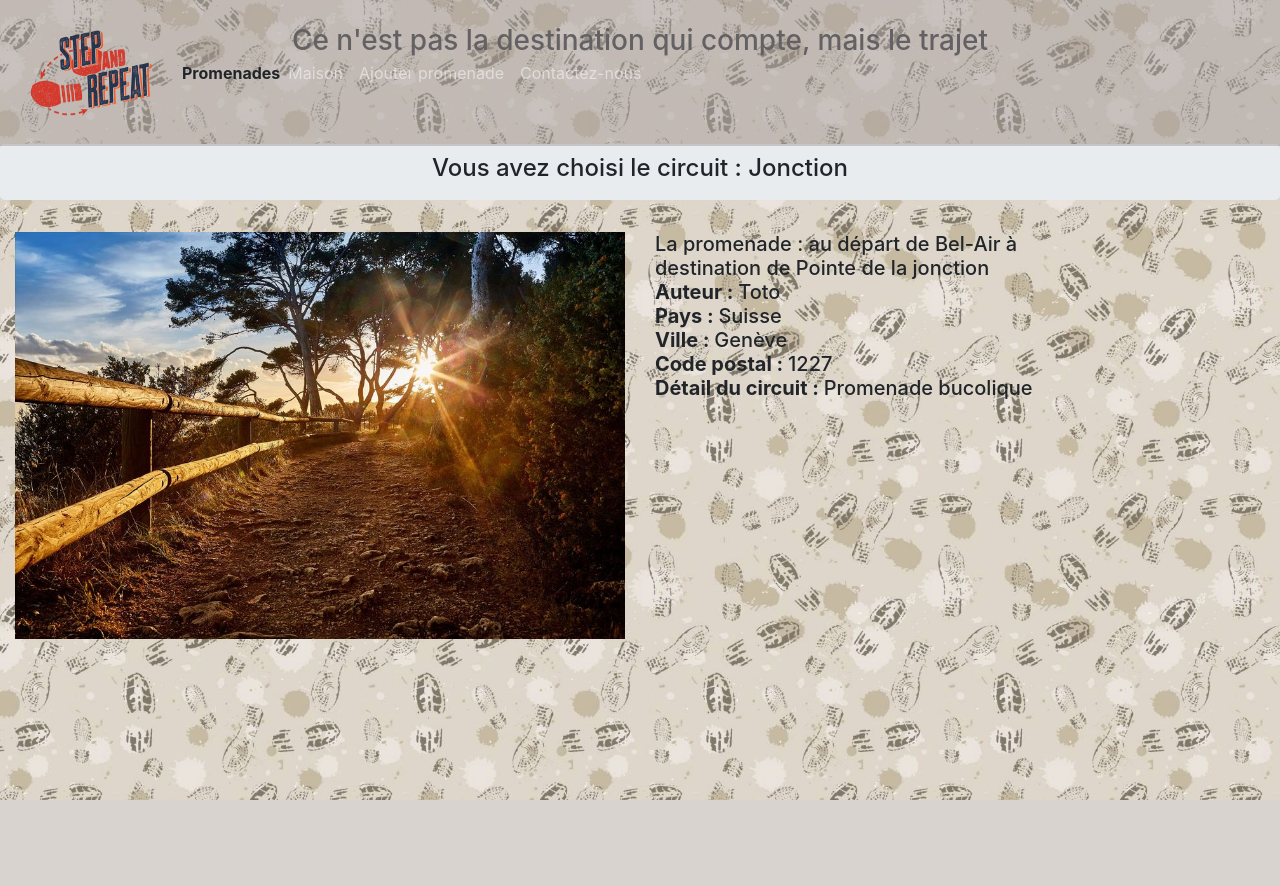
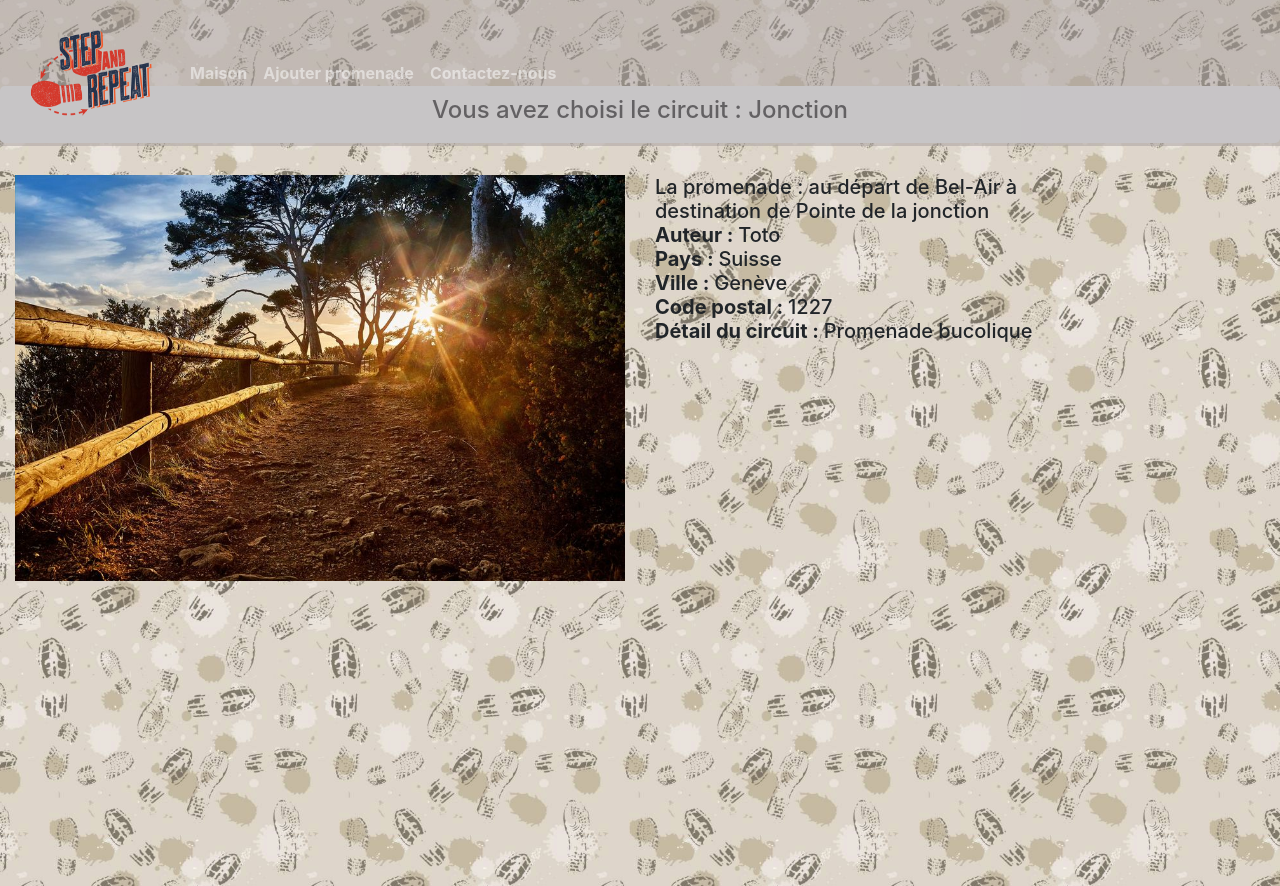
Before and after one commit to SantosJaime/promenades, a PHP site: page /detailCircuit.php?id=1 in a window 1280 px wide. Before the commit the page ends 800 px from the top, so only its background shows below. Run offline with PHP 8.4, Linux system fonts and the light colour scheme; data comes from the database, SQL or seed files in the repository.

Commit message:
Mise à jour et simplification de la NavBar

```diff
--- a/www/detailCircuit.php
+++ b/www/detailCircuit.php
@@ -21,45 +21,35 @@ $promenade = $database->getPromenadeById($id);
     <link rel="stylesheet" type="text/css" href="style.css">
   </head>
 
-  <header>
+
      <!-- Barre de Nav -->
      <nav class="navbar fixed-top navbar-expand-lg navbar-dark indigo">
               <img src="Images/stepAndRepeat.png"
-            width="150" height="130" alt="" <a class="navbar-brand" href="#"><strong>Promenades</strong></a>
+              width="150" height="130" alt="" <a class="navbar-brand" href="#"></a>
           <button class="navbar-toggler" type="button" data-toggle="collapse" data-target="#navbarTogglerDemo02"
               aria-controls="navbarTogglerDemo02" aria-expanded="false" aria-label="Toggle navigation">
               <span class="navbar-toggler-icon"></span>
           </button>
 
+
           <div class="collapse navbar-collapse" id="navbarSupportedContent">
-            <ul class="navbar-nav mr-auto">
+              <ul class="navbar-nav">
                   <li class="nav-item">
-                    <a class="nav-link" href="index.php">Maison <span class="sr-only">(current)</span></a>
+                      <a class="nav-link" href="index.php"><strong>Maison </strong><span class="sr-only">(current)</span></a>
                   </li>
                   <li class="nav-item">
-                    <a class="nav-link" href="create-promenade.php">Ajouter promenade</a>
+                      <a class="nav-link" href="create-promenade.php"><strong>Ajouter promenade </strong></a>
                   </li>
                   <li class="nav-item">
-                    <a class="nav-link" href="#">Contactez-nous</a>
+                      <a class="nav-link" href="#"><strong>Contactez-nous </strong></a>
                   </li>
               </ul>
           </div>
       </nav>
       <!-- Fin Barre de Nav -->
-    <div class="view intro-2">
-        <div class="full-bg-img">
-            <div class="mask rgba-black-light flex-center">
-                <div class="container text-center white-text">
-                    <div class="white-text text-center wow fadeInUp">
-                        <br>
-                        <h3>Ce n'est pas la destination qui compte, mais le trajet</h3>
-                    </div>
-                </div>
-            </div>
-        </div>
-    </div>
 
-  </header>
+
+
 
   <body>
 
--- a/www/style.css
+++ b/www/style.css
@@ -1,19 +1,25 @@
-    body {
+html,
+body,
+header,
+.view {
+    height: 100%;
+}
+
+body {
     background: url(Images/Footprints.png);
     background-repeat: repeat;
+    background-position:center center;
 }
+
 
 ul {
     list-style-type:none;
     columns: 2;
 }
 
-.indexListe {
-    align-content: space-around;
-}
-
 .navbar {
     background-color: rgb(165, 157, 157, 0.5);
+    line-height:normal;
 }
 
 .top-nav-collapse {
@@ -31,17 +37,9 @@ ul {
     padding: 10px;
 }
 
-@media only screen and (max-width: 768px) {
-    .navbar {
-        background-color: #4285F4;
+@media (max-width: 768px) {
+
     }
-
-.jumbotron {
-    margin-top: 86px;
-    padding: 10px;
-}
-
-
 
 @media (min-width: 576px) {
 
@@ -58,10 +56,3 @@ ul {
   @media (min-width: 1200px) {
 
 }
-
-html,
-body,
-header,
-.view {
-    height: 100%;
-}
```
Also changed, not shown: www/create-promenade.php (+10 -21 lines), www/index.php (+14 -25 lines). Lines whose indentation alone changed are shown as unchanged.
